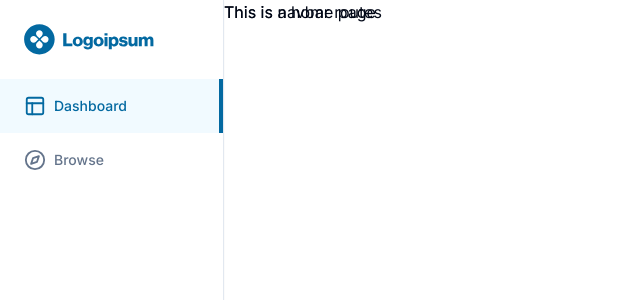
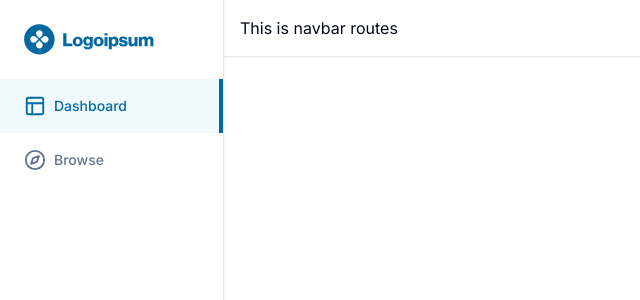
Before and after one commit to carlosrobertodevops/lms-platform-v3-fullstack-codewithantonio, a Next.js app: page / in a window 1280 px wide. Shown: the top 300 px of the page, without its empty margins (0-640 px from the left). Built offline with nearby package versions, Linux system fonts and the light colour scheme.

Commit message:
Добавил стили для div-обертки компонента `<Navbar/>`

```diff
--- a/app/(dashboard)/_components/navbar.tsx
+++ b/app/(dashboard)/_components/navbar.tsx
@@ -3,7 +3,7 @@ import MobileSidebar from './mobile-sidebar';
 
 const Navbar = () => {
   return (
-    <div>
+    <div className='flex items-center border-b bg-white p-4 shadow-sm'>
       <MobileSidebar />
       <NavbarRoutes />
     </div>
```
